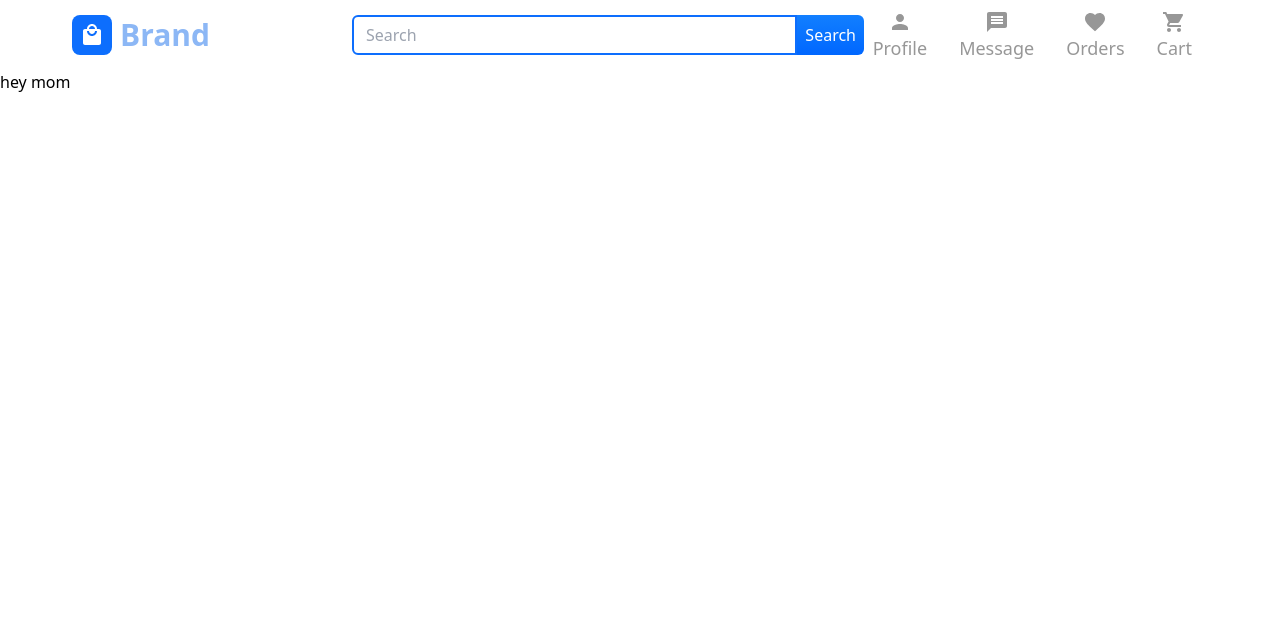
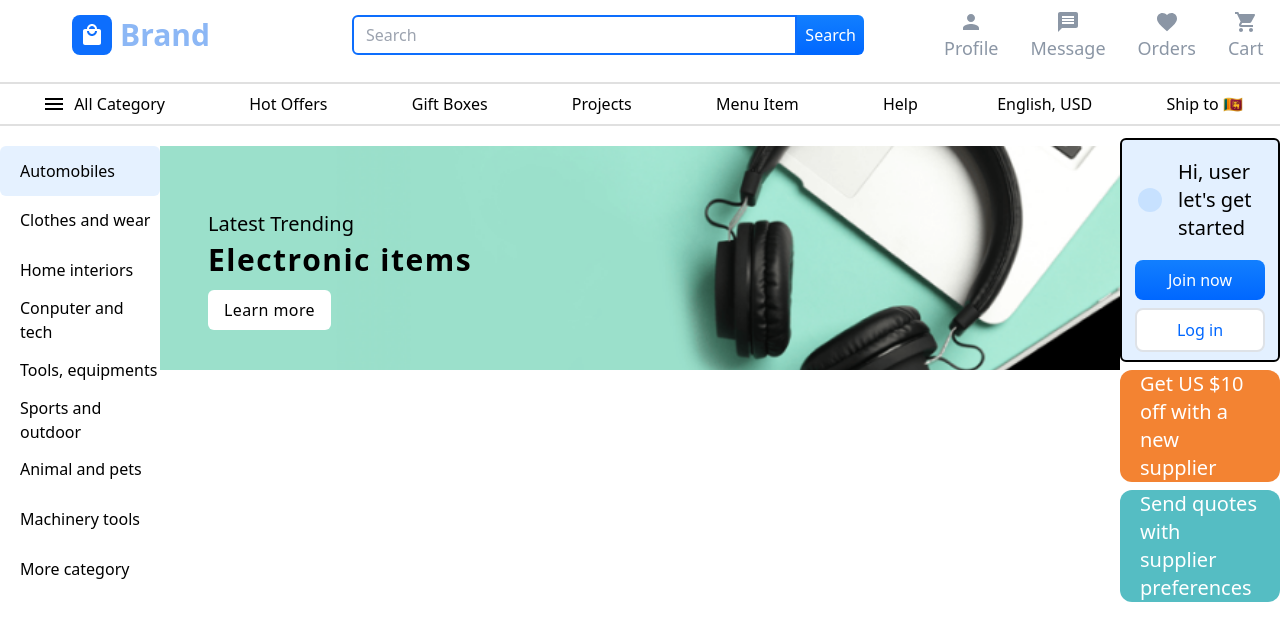
Before and after one commit to AngelsElsa/Ecommerce-Platform, a Next.js app: page / in a window 1280 px wide. Shown: the top 640 px of the page. Built offline with nearby package versions, Linux system fonts and the light colour scheme.

Commit message:
Banner Section Added!

```diff
--- a/app/issues/page.tsx
+++ /dev/null
@@ -1,9 +0,0 @@
-import React from "react";
-
-type Props = {};
-
-const issues = (props: Props) => {
-  return <div>issues</div>;
-};
-
-export default issues;
--- a/app/layout.tsx
+++ b/app/layout.tsx
@@ -1,4 +1,5 @@
-import NavBar from "@/components/NavBar";
+import HeaderBar from "@/components/HeaderBar/HeaderBar";
+import NavBar from "@/components/NavBar/NavBar";
 import "./globals.css";
 
 export default function RootLayout({
@@ -11,6 +12,7 @@ export default function RootLayout({
       <head />
       <body>
         <NavBar />
+        <HeaderBar />
         {children}
       </body>
     </html>
--- a/app/page.tsx
+++ b/app/page.tsx
@@ -1,9 +1,10 @@
 import Image from "next/image";
+import BannerSection from "../components/BannerSection/BannerSection";
 
 export default function Home() {
   return (
     <main className="">
-      <h1 className="">hey mom</h1>
+      <BannerSection />
     </main>
   );
 }
--- /dev/null
+++ b/components/BannerSection/BannerSection.tsx
@@ -0,0 +1,87 @@
+"use client";
+
+import React, { useState } from "react";
+import BannerImg from "../../public/assets/banner-board.png";
+import { PersonIcon } from "@/utils/MaterialIcons";
+
+import Image from "next/image";
+
+type Props = {};
+
+const BannerSection = (props: Props) => {
+  const BannerCategoryStyles =
+    "w-full rounded-md flex-1 text-[#505050] pl-5 text-start text-black hover:bg-gray-200";
+
+  return (
+    <div className="flex h-120 w-full justify-evenly">
+      <div className="hidden w-1/6 flex-col md:flex">
+        <button className="w-full flex-1 rounded-md bg-[#E5F1FF] pl-5 text-start text-black">
+          Automobiles
+        </button>
+        <button className={BannerCategoryStyles}>Clothes and wear</button>
+        <button className={BannerCategoryStyles}>Home interiors</button>
+        <button className={BannerCategoryStyles}>Conputer and tech</button>
+        <button className={BannerCategoryStyles}>Tools, equipments</button>
+        <button className={BannerCategoryStyles}>Sports and outdoor</button>
+        <button className={BannerCategoryStyles}>Animal and pets</button>
+        <button className={BannerCategoryStyles}>Machinery tools</button>
+        <button className={BannerCategoryStyles}>More category</button>
+      </div>
+
+      <div className="w-3/6 sm:h-1/2 sm:w-full">
+        <h4 className="absolute ml-12 mt-16 text-xl">Latest Trending</h4>
+        <h1 className="absolute ml-12 mt-24 text-3xl font-extrabold tracking-wider">
+          Electronic items
+        </h1>
+        <button className="absolute mt-36 ml-12 rounded-md bg-white px-4 py-2 tracking-wide">
+          Learn more
+        </button>
+        <Image
+          unoptimized={true}
+          src={BannerImg}
+          className="h-[100%] w-full object-cover"
+          alt="banner"
+        />
+      </div>
+
+      <div className="relative bottom-2 hidden w-1/6 md:block">
+        <div className="mb-2 h-1/2 flex-col justify-center rounded-md border-2 border-black bg-[#E3F0FF]">
+          <div className="m-4 flex h-2/5 items-center justify-around">
+            <PersonIcon className="h-12 w-12 rounded-full bg-[#C7E1FF] p-3 text-white xl:h-16 xl:w-16" />
+            <p className="md:text-normal hidden pl-4 lg:block lg:text-lg xl:text-xl">
+              Hi, user <br /> let's get started
+            </p>
+            <p className="pl-4 text-lg lg:hidden">
+              Hi, <br />
+              user
+            </p>
+          </div>
+
+          <div className="flex h-2/5 w-full flex-wrap justify-center">
+            <button className="mb-2 flex w-5/6 content-center justify-center rounded-lg bg-gradient-to-b from-[#127FFF] to-[#0067FF] py-2 text-white">
+              Join now
+            </button>
+            <button className="w-5/6 rounded-lg border-2 border-[#DEE2E7] bg-white py-2 text-[#0067FF]">
+              Log in
+            </button>
+          </div>
+        </div>
+
+        <div className="h-1/2 w-full text-white">
+          <div className="mb-2 flex h-1/2 items-center rounded-xl bg-[#F38332] text-start">
+            <p className="px-10 md:px-5 md:text-base lg:text-xl">
+              Get US $10 off with a new supplier
+            </p>
+          </div>
+          <div className="flex h-1/2 items-center rounded-xl bg-[#55BDC3] text-start">
+            <p className="px-10 md:px-5 md:text-base lg:text-xl">
+              Send quotes with supplier preferences
+            </p>
+          </div>
+        </div>
+      </div>
+    </div>
+  );
+};
+
+export default BannerSection;
--- /dev/null
+++ b/components/HeaderBar/HeaderBar.tsx
@@ -0,0 +1,46 @@
+"use client";
+
+import React from "react";
+import { MenuIcon } from "@/utils/MaterialIcons";
+
+type Props = {};
+
+const HeaderBar = (props: Props) => {
+  return (
+    <>
+      {/* Desktop */}
+      <div className="my-5 hidden w-full justify-around border-t-2 border-b-2 border-[#E0E0E0] py-2 md:flex">
+        <div className="flex w-3/4 items-center justify-around">
+          <button className=" flex items-center">
+            <MenuIcon className="mr-2" />
+            All Category
+          </button>
+          <button>Hot Offers</button>
+          <button>Gift Boxes</button>
+          <button>Projects</button>
+          <button>Menu Item</button>
+          <button>Help</button>
+        </div>
+
+        <div className="flex w-1/4 items-center justify-around">
+          <button>English, USD</button>
+          <button>Ship to 🇱🇰</button>
+        </div>
+      </div>
+
+      {/* Mobile */}
+      <div className="m-4 flex justify-around text-[#0D6EFD] md:hidden">
+        <button className="rounded-md bg-gray-200 px-2 py-1">
+          All category
+        </button>
+        <button className="rounded-md bg-gray-200 px-2 py-1">Gadgets</button>
+        <button className="rounded-md bg-gray-200 px-2 py-1">Clothes</button>
+        <button className="rounded-md bg-gray-200 px-2 py-1">
+          Accessories
+        </button>
+      </div>
+    </>
+  );
+};
+
+export default HeaderBar;
--- a/components/NavBar.tsx
+++ b/components/NavBar/NavBar.tsx
@@ -10,8 +10,8 @@ import {
   PersonOutlineOutlinedIcon,
   ShoppingCartOutlinedIcon,
 } from "@/utils/MaterialIcons";
-import NavBarButton from "./NavBar/NavBarButton/NavBarButton";
-import Sidebar from "./NavBar/Sidebar/Sidebar";
+import NavBarButton from "./NavBarButton/NavBarButton";
+import Sidebar from "./Sidebar/Sidebar";
 
 type Props = {};
 
@@ -51,7 +51,7 @@ const NavBar = (props: Props) => {
         </div>
 
         {/* Buttons*/}
-        <div className="flex w-2/5 items-center justify-end pr-10 lg:w-1/4">
+        <div className="flex w-2/5 items-center justify-around lg:w-1/4">
           <NavBarButton title="Profile" icon={<PersonIcon />} />
           <NavBarButton title="Message" icon={<MessageIcon />} />
           <NavBarButton title="Orders" icon={<FavoriteIcon />} />
@@ -87,7 +87,7 @@ const NavBar = (props: Props) => {
           <input
             type="text"
             placeholder="Search here..."
-            className="h-12 w-4/5 rounded-lg border-2 border-[#DEE2E7] bg-[#F7FAFC] pl-4 text-xl text-[#8B96A5] caret-[#8B96A5] outline-none"
+            className="mt-3 h-12 w-4/5 rounded-lg border-2 border-[#DEE2E7] bg-[#F7FAFC] pl-4 text-xl text-[#8B96A5] caret-[#8B96A5] outline-none"
           />
         </div>
 
--- a/components/NavBar/NavBarButton/NavBarButton.tsx
+++ b/components/NavBar/NavBarButton/NavBarButton.tsx
@@ -8,7 +8,7 @@ interface Props {
 const NavBarButton: FC<Props> = ({ title, icon }) => {
   return (
     <div>
-      <button className="px-3 text-[#979797] xl:px-4">
+      <button className="px-3 text-[#8B96A5] xl:px-4">
         {icon}
         <p className="xl:text-lg">{title}</p>
       </button>
--- a/components/NavBar/Sidebar/Sidebar.tsx
+++ b/components/NavBar/Sidebar/Sidebar.tsx
@@ -1,4 +1,4 @@
-import React, { FC, useEffect, useRef } from "react";
+import React, { FC } from "react";
 
 import SideBarButton from "./SideBarButton/SideBarButton";
 import {
@@ -18,22 +18,10 @@ interface Props {
 
 const Sidebar: FC<Props> = ({ handleSidebarFromChild }) => {
   const styleSideBarButton = "mr-5 ml-2 text-4xl text-[#8B96A5]";
-  const ref = useRef(null);
-
-  useEffect(() => {
-    const handleClickOutsideSidebar = (event) => {
-      if (ref.current && ref.current.contains(event.current)) {
-        handleSidebarFromChild(false);
-      }
-    };
-  }, [ref]);
 
   return (
     <>
-      <div
-        ref={ref}
-        className="sidebar fixed top-0 h-screen w-full bg-[#636363] md:hidden"
-      >
+      <div className="sidebar fixed top-0 h-screen w-full bg-[#636363] md:hidden">
         <div className="h-screen w-3/4 bg-white p-5">
           <button
             onClick={() => handleSidebarFromChild(false)}
--- a/tailwind.config.js
+++ b/tailwind.config.js
@@ -9,7 +9,11 @@ module.exports = {
     "./src/**/*.{js,ts,jsx,tsx}",
   ],
   theme: {
-    extend: {},
+    extend: {
+      height: {
+        120: "28rem",
+      },
+    },
   },
   plugins: [],
 };
--- a/utils/MaterialIcons.ts
+++ b/utils/MaterialIcons.ts
@@ -19,6 +19,8 @@ import HeadsetMicOutlinedIcon from "@mui/icons-material/HeadsetMicOutlined";
 import BusinessOutlinedIcon from "@mui/icons-material/BusinessOutlined";
 import LanguageOutlinedIcon from "@mui/icons-material/LanguageOutlined";
 
+//Banner Section
+
 export {
   LocalMallIcon,
   PersonIcon,
```
Also changed, not shown: public/assets/banner-board.png (added).
